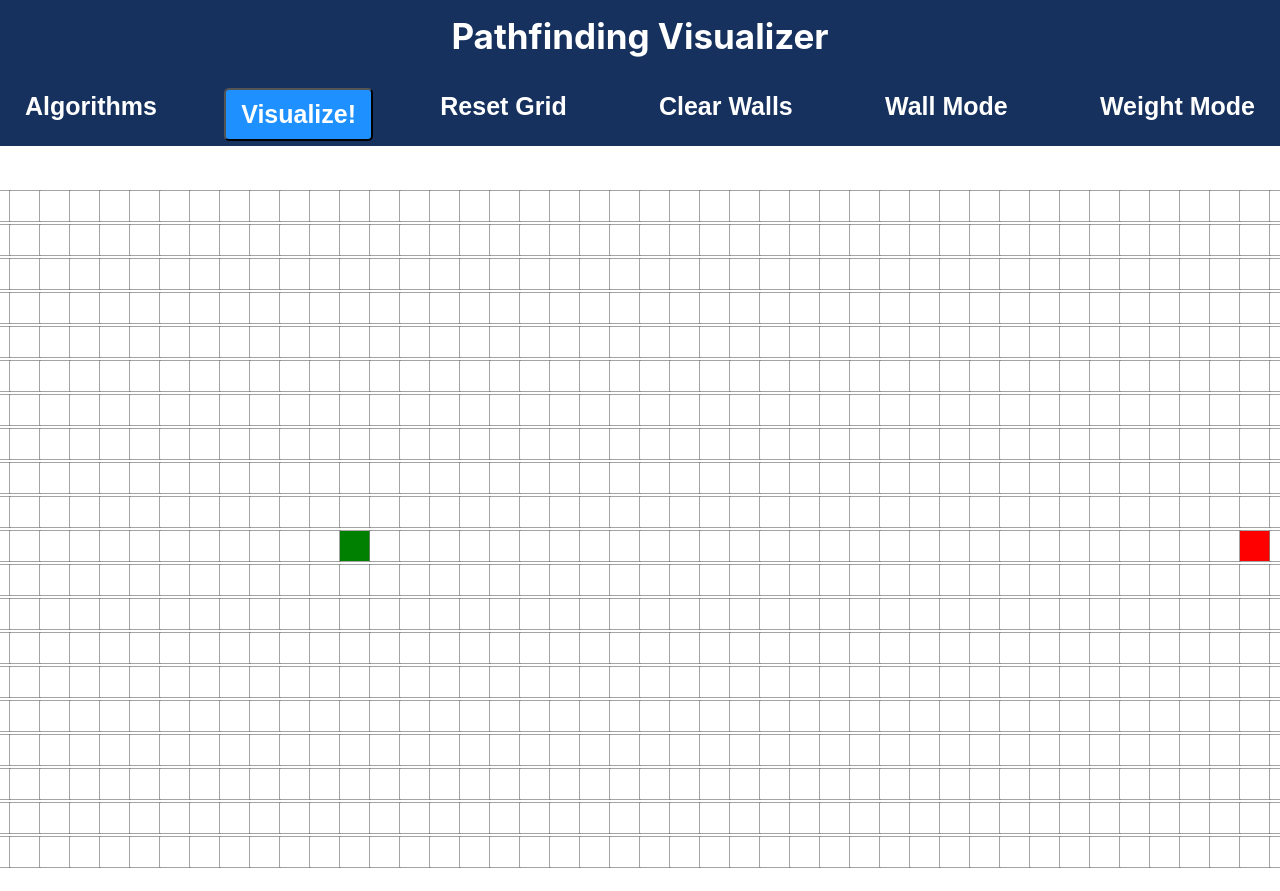
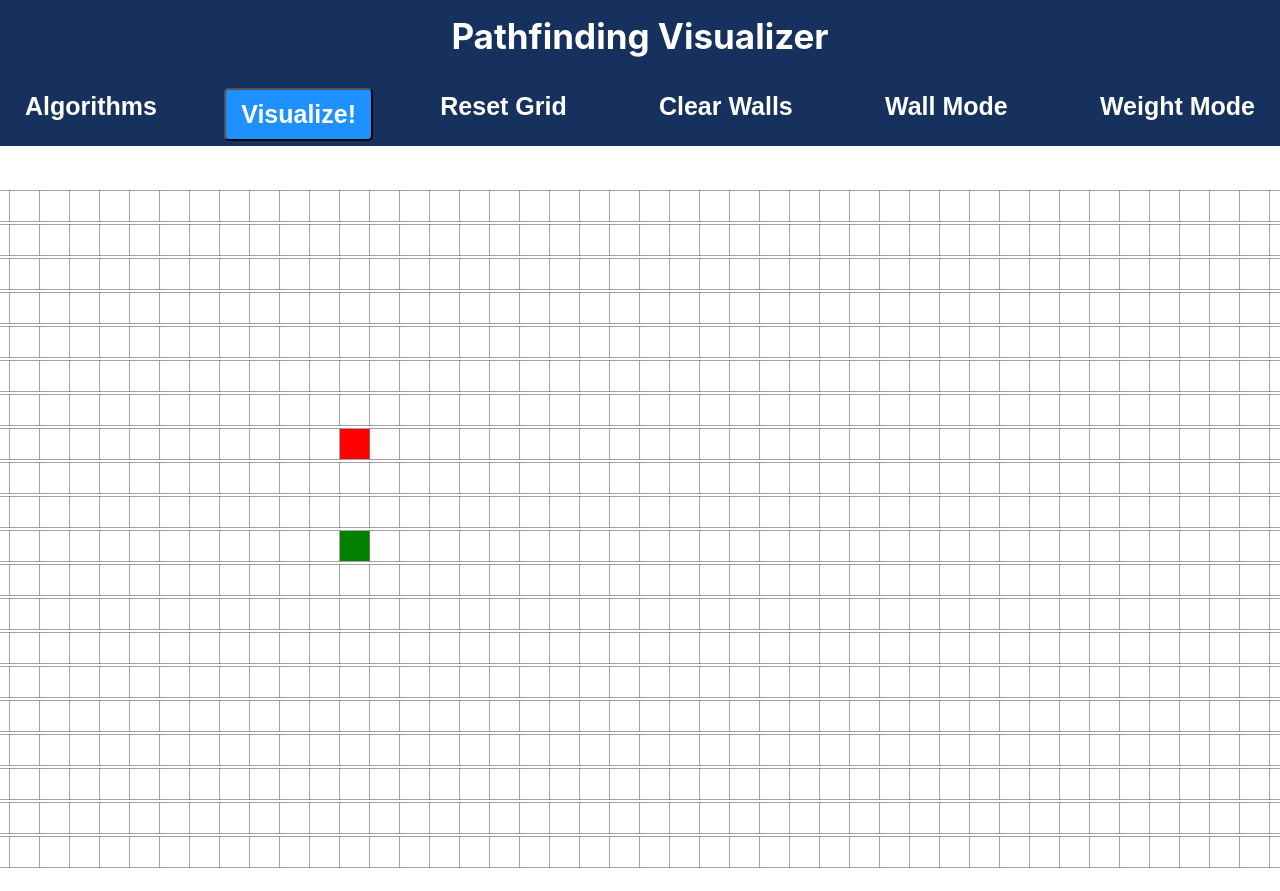
Before and after one commit to ChristopherChau/PathFindingVisualizer, a React (Create React App) app: page / in a window 1280 px wide. Shown: the top 891 px of the page. Built offline with nearby package versions, Linux system fonts and the light colour scheme.

Commit message:
Getting to finish node but it doesnt end early

```diff
--- a/src/PathFindingVisualizer/PathFindingVisualizer.jsx
+++ b/src/PathFindingVisualizer/PathFindingVisualizer.jsx
@@ -181,10 +181,10 @@ export default class PathFindingVisualizer extends Component {
     const startNode = nodes[START_NODE_ROW][START_NODE_COL];
     const finishNode = nodes[FINISH_NODE_ROW][FINISH_NODE_COL];
     const visitedNodesInOrder = dfs(grid, startNode, finishNode);
-    this.animateDijkstras(visitedNodesInOrder);
-    const finalPath = getFinalPath(finishNode); //this function is from dijkstras helper should be the same
-    this.animateFinalath(finalPath);
-    pathFound = true;
+    // this.animateDijkstras(visitedNodesInOrder);
+    // const finalPath = getFinalPath(finishNode); //this function is from dijkstras helper should be the same
+    // this.animateFinalath(finalPath);
+    // pathFound = true;
   }
 
   // ------------------------------------------------------------------------------------------
--- a/src/PathFindingVisualizer/grid/helper.jsx
+++ b/src/PathFindingVisualizer/grid/helper.jsx
@@ -1,6 +1,6 @@
 /* eslint-disable no-unused-vars */
-const FINISH_NODE_ROW = 10;
-const FINISH_NODE_COL = 45;
+const FINISH_NODE_ROW = 7;
+const FINISH_NODE_COL = 15;
 const START_NODE_ROW = 10;
 const START_NODE_COL = 15;
 
--- a/src/algorithms/bfs&dfs/dfs.js
+++ b/src/algorithms/bfs&dfs/dfs.js
@@ -8,21 +8,22 @@ export function dfs(grid, start, finish)
   let visitedNodesInOrder = [];
   // let unvisitedNodes = helper.getAllNodes(grid);
   visitedNodesInOrder = exploreNeighbors(start, visitedNodesInOrder, finish, grid);
-  console.log(visitedNodesInOrder);
+  // console.log(visitedNodesInOrder);
+  console.log('end of exploration');
   return visitedNodesInOrder;
 }
-
 function exploreNeighbors(node, visitedNodesInOrder, finish, grid)
 {
   console.log('explore');
-  if (node.row < 0 || node.row >= 20 || node.col < 0 || node.col >= 50 || node.visited === true || grid[node.row][node.col].isWall === true) {return;}
+  if (node.row < 0 || node.row >= 20 || node.col < 0 || node.col >= 50 || node.visited === true || node.isWall === true) {return;}
 
   node.visited = true;
   visitedNodesInOrder.push(node);
-  if (node === finish) {return visitedNodesInOrder;}
+  if (node === finish || node.isFinish === true) {return visitedNodesInOrder;}
 
   const neighbors = getAllNeighbors(node, grid);
   for (let neighbor of neighbors){
+    console.log(neighbor);
     exploreNeighbors(neighbor, visitedNodesInOrder, finish, grid);
     neighbor.previousNode = node;
   }
```
